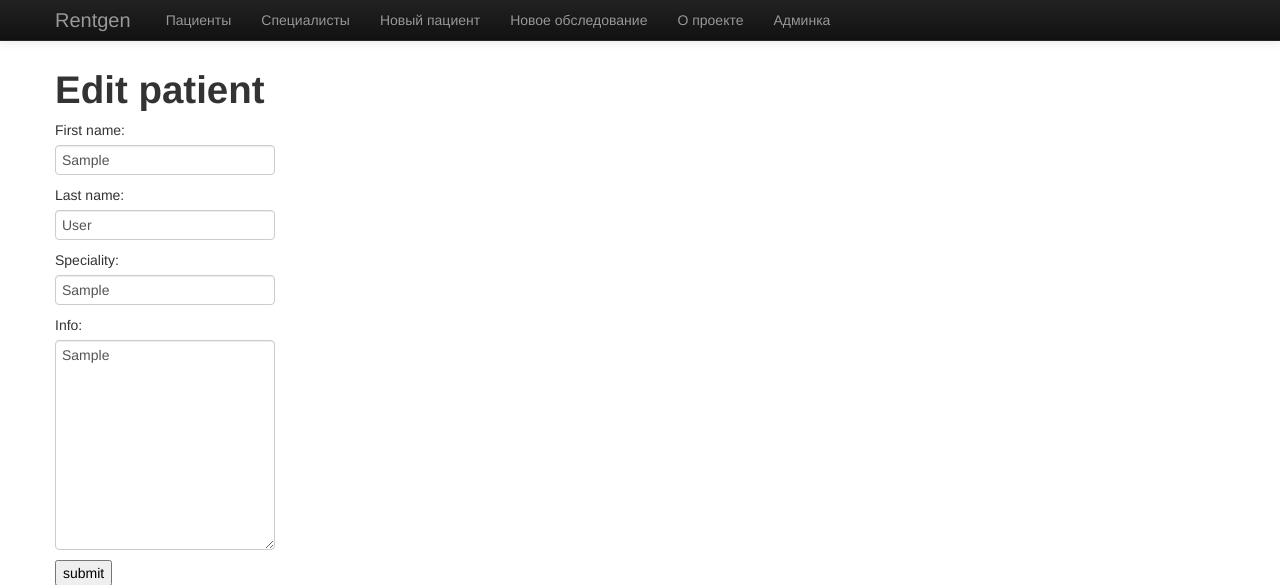
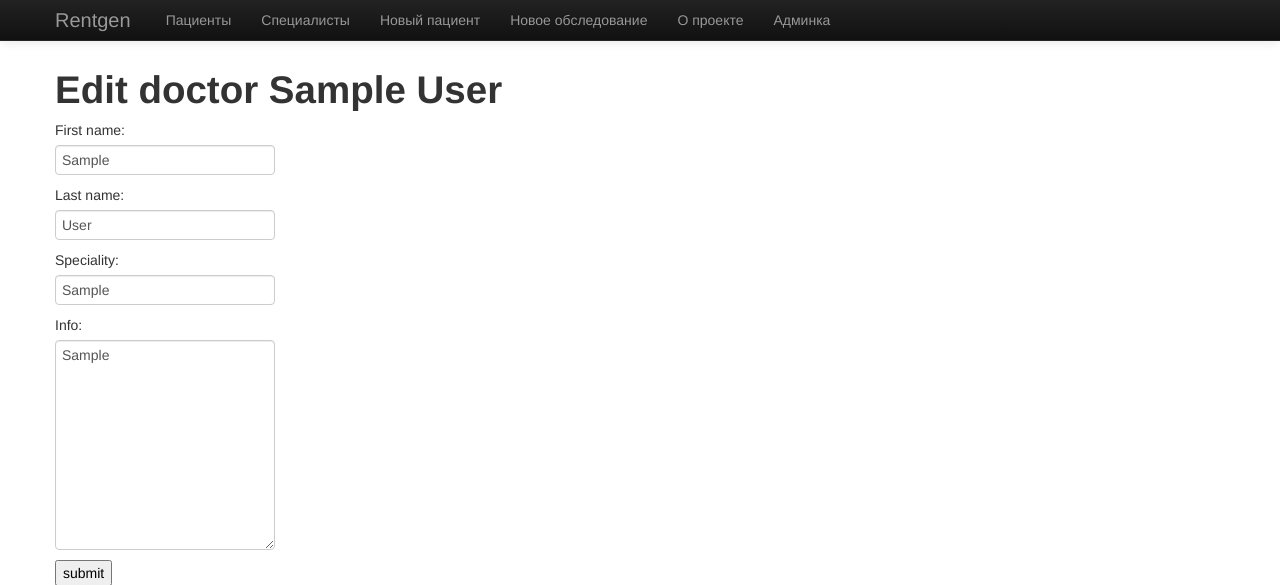
Before and after one commit to sharmazan/xrays, a Django app: page /doctors/1/edit/ in a window 1280 px wide. Shown: the top 585 px of the page. Run offline with Django 3.2, Linux system fonts and the light colour scheme; tables that the repository leaves empty hold one stand-in row (values such as "Sample post"); some libraries are stand-ins or nearby versions.

Commit message:
Fixed doctors edit template and flatpaes url

```diff
--- a/surveys/xrays/templates/doctor_edit_item.html
+++ b/surveys/xrays/templates/doctor_edit_item.html
@@ -1,13 +1,13 @@
-{% extends "patient.html" %}
+{% extends "doctor.html" %}
 
 {% block main_content %}
 
-<h1>Edit patient {{ patient.first_name }} {{ patient.last_name }}</h1>
+<h1>Edit doctor {{ doctor.first_name }} {{ doctor.last_name }}</h1>
 
 {% comment %}
 <form method='GET'>
-<label>First name</label> <input type='text' value='{{ patient.first_name }}' name='first_name' />
-<label>Last name</label> <input type='text' value='{{ patient.last_name }}' name='last_name' />
+<label>First name</label> <input type='text' value='{{ doctor.first_name }}' name='first_name' />
+<label>Last name</label> <input type='text' value='{{ doctor.last_name }}' name='last_name' />
 <input type='submit' name='submit' value='submit' />
 </form>
 {% endcomment %}
--- a/surveys/xrays/urls.py
+++ b/surveys/xrays/urls.py
@@ -36,6 +36,8 @@ urlpatterns = patterns('',
 
     url(r'^survey/(?P<survey_id>\d+)/$', 'xrays.apps.catalog.views.survey_item', name='survey_item'),
 
-    url(r'^about/$', include('django.contrib.flatpages.urls'), name='about_page'),
+)
 
+urlpatterns += patterns('django.contrib.flatpages.views',
+    url(r'^about/$', 'flatpage', {'url': '/about/'}, name='about'),
 )
```
